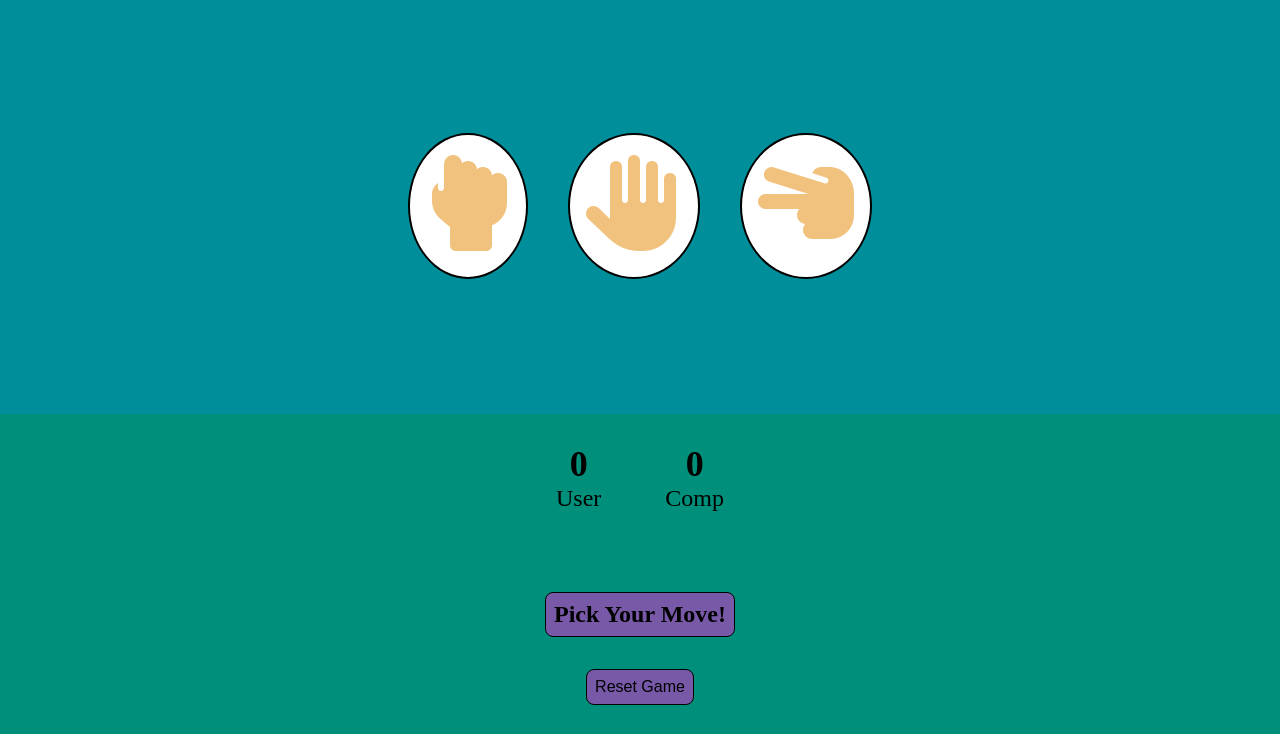
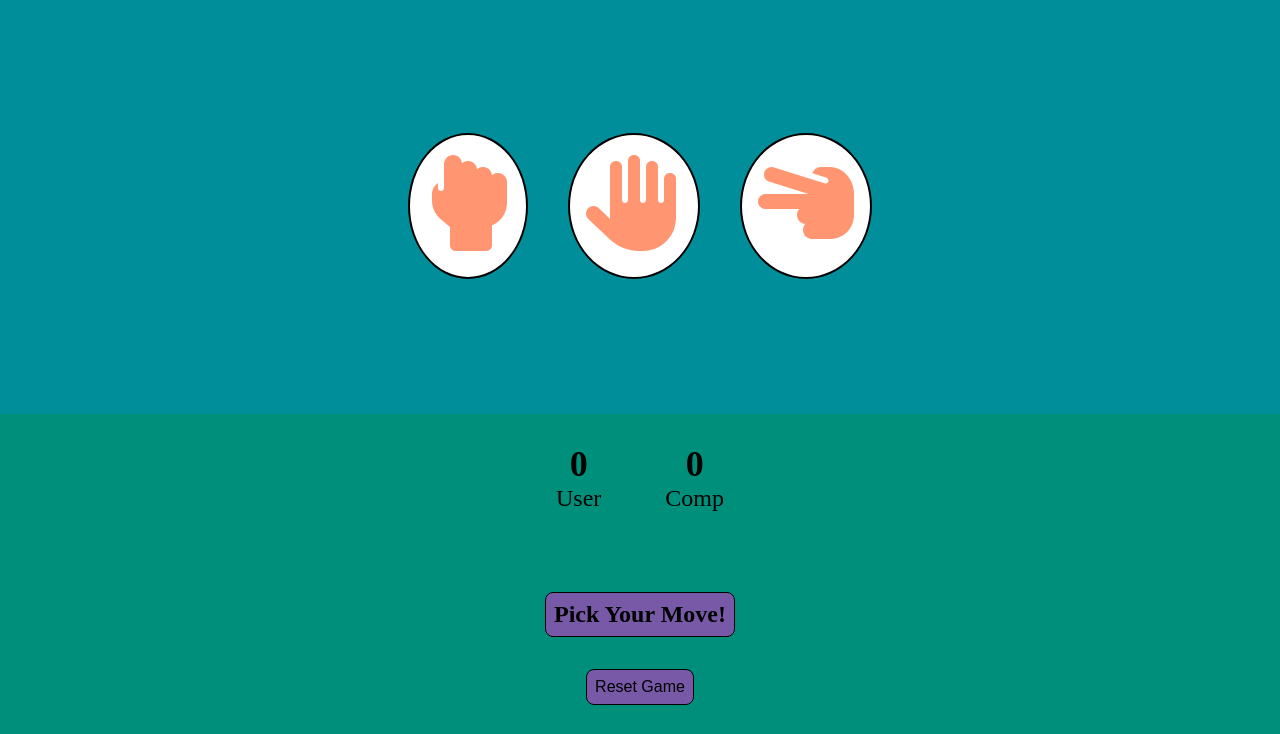
Before and after one commit to Abdul-Wasi/Rock-Paper-Scissors, a plain HTML site: page index.html in a window 1280 px wide. Shown: the part 74-808 px from the top of the page. Drawn offline with Linux system fonts and the light colour scheme.

Commit message:
color changes

```diff
--- a/style.css
+++ b/style.css
@@ -28,7 +28,7 @@ h1 {
   border: 2px solid black;
   border-radius: 50%;
   font-size: 12vmin;
-  color: #f1c27d;
+  color: #ff9671;
   padding: 2vmin;
   background-color: #fff;
 }
```
